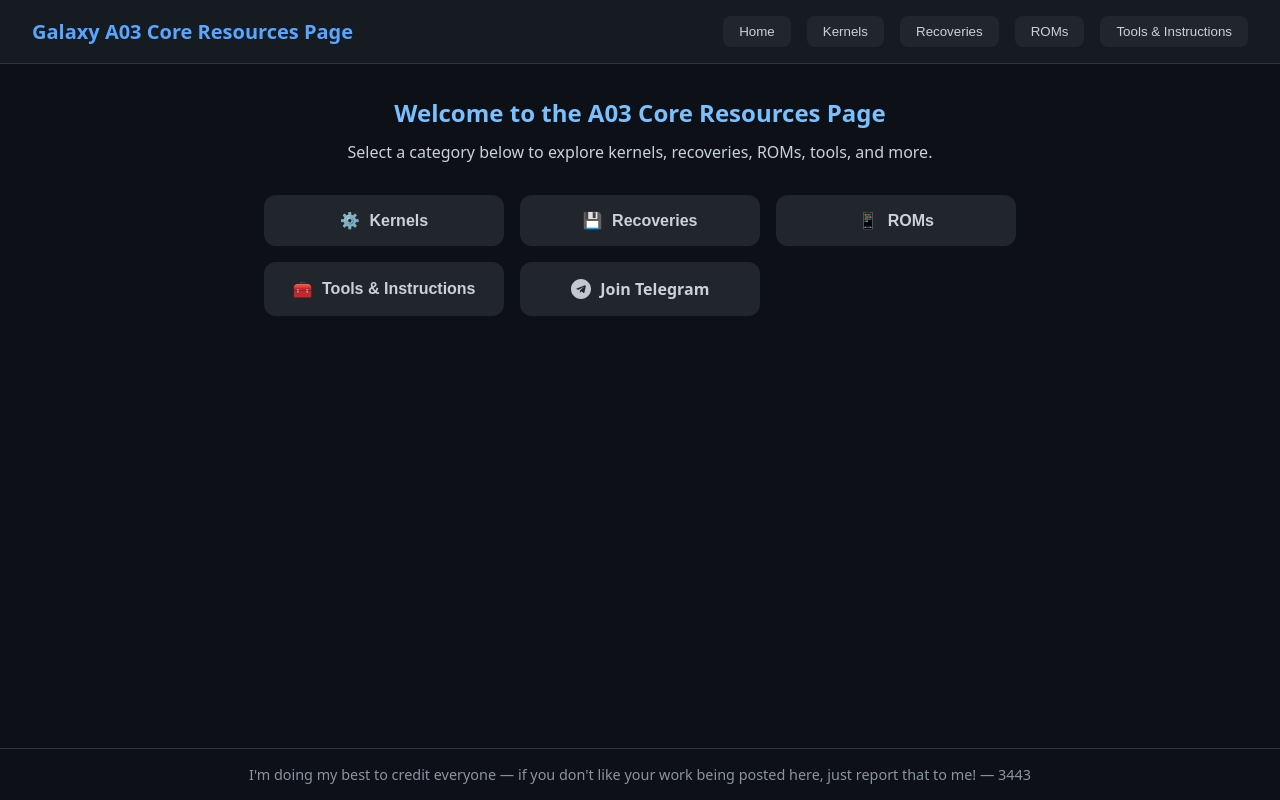
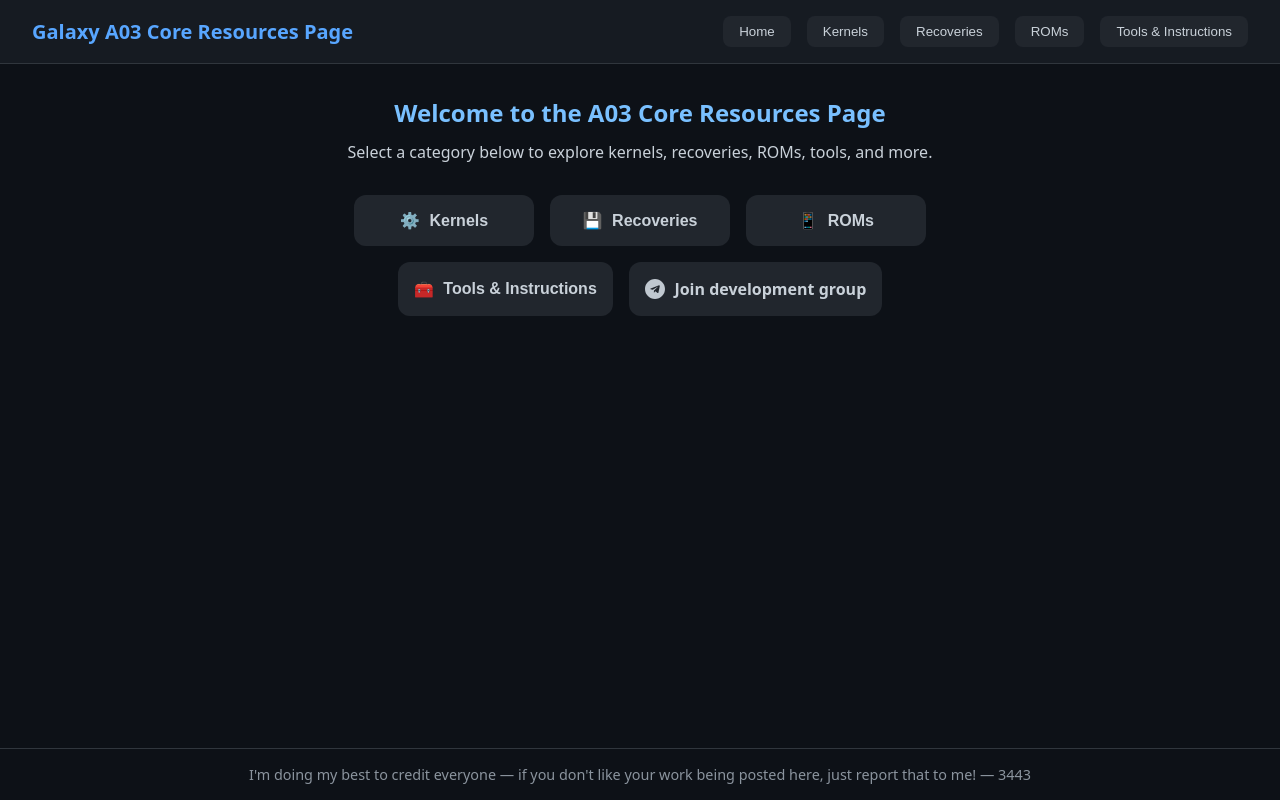
Before and after one commit to 3443eee/3443eee.github.io, a plain HTML site: page index.html in a window 1280 px wide. Drawn offline with Linux system fonts and the light colour scheme.

Commit message:
Update index.html

```diff
--- a/index.html
+++ b/index.html
@@ -79,24 +79,23 @@
     p { margin-bottom: 1rem; color: #c9d1d9; }
 
     /* Button grid (centered, responsive, last row centered) */
+    /* Centered, responsive flex layout */
     .button-grid {
-      display: grid;
-      grid-template-columns: repeat(auto-fit, minmax(180px, 240px));
+      display: flex;
+      flex-wrap: wrap;
+      justify-content: center;
       gap: 1rem;
-      justify-content: center;    /* centers columns when there's extra space */
-      justify-items: center;      /* centers items inside each cell */
-      max-width: 980px;
+      max-width: 800px;
       margin: 2rem auto;
       padding: 0 1rem;
     }
 
-    /* Buttons used for both <button> and <a> */
     .home-btn {
       display: inline-flex;
       align-items: center;
       justify-content: center;
       gap: 0.6rem;
-      width: 100%;
+      min-width: 180px;
       padding: 1rem;
       border: none;
       border-radius: 0.75rem;
@@ -105,9 +104,8 @@
       background: #21262d;
       color: #c9d1d9;
       cursor: pointer;
-      text-decoration: none; /* for anchor */
+      text-decoration: none;
       transition: background 0.18s ease, color 0.18s ease, transform 0.15s ease, box-shadow 0.18s ease;
-      box-shadow: 0 0 0 rgba(88,166,255,0);
     }
 
     .home-btn:hover {
@@ -116,6 +114,7 @@
       transform: translateY(-3px);
       box-shadow: 0 8px 20px rgba(88,166,255,0.08);
     }
+
 
     /* make sure <button> and <a> look identical and keep icon sizes */
     .home-btn svg { width: 20px; height: 20px; fill: currentColor; opacity: 0.95; }
@@ -178,7 +177,7 @@
           <svg xmlns="http://www.w3.org/2000/svg" viewBox="0 0 240 240" aria-hidden="true">
             <path d="M120 0C53.7 0 0 53.7 0 120s53.7 120 120 120 120-53.7 120-120S186.3 0 120 0zm58.3 80.7l-17.6 82.9c-1.3 5.9-4.8 7.3-9.7 4.5l-26.9-19.8-13 12.5c-1.4 1.4-2.5 2.5-5.1 2.5l1.8-26.3 47.9-43.3c2.1-1.9-0.5-3-3.3-1.1l-59.3 37.3-25.5-8c-5.5-1.7-5.6-5.5 1.2-8.1l99.6-38.4c4.6-1.7 8.6 1.1 7.1 8z"/>
           </svg>
-          <span>Join Telegram</span>
+          <span>Join development group</span>
         </a>
       </div>
     </section>
```
